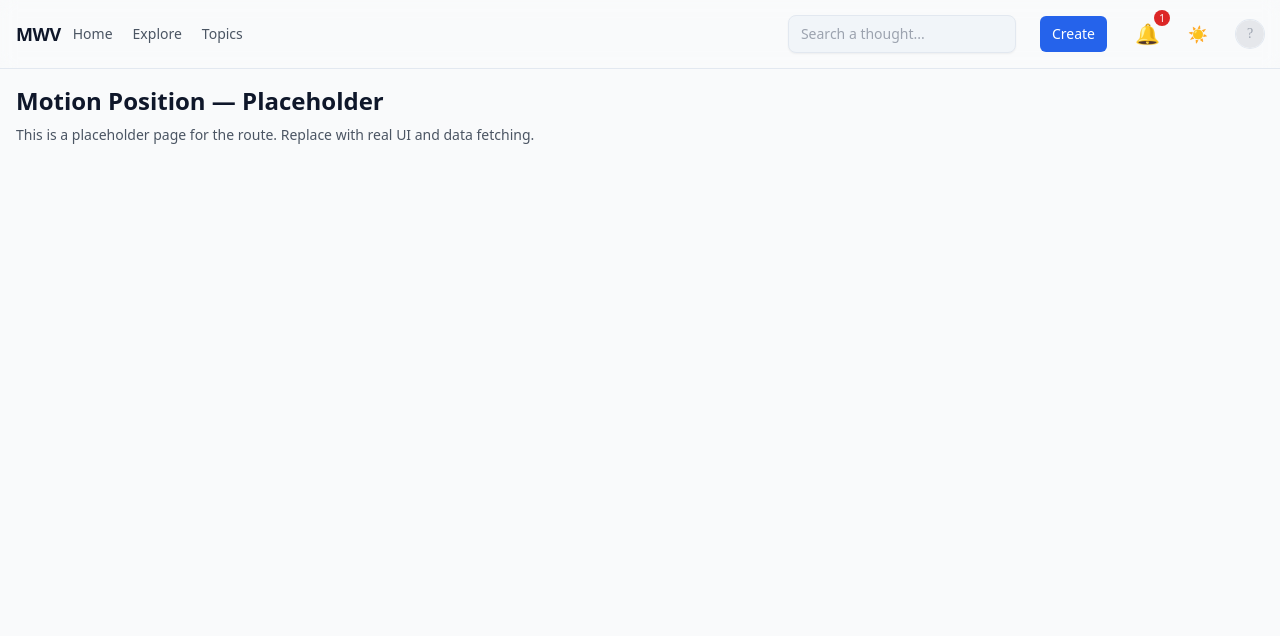
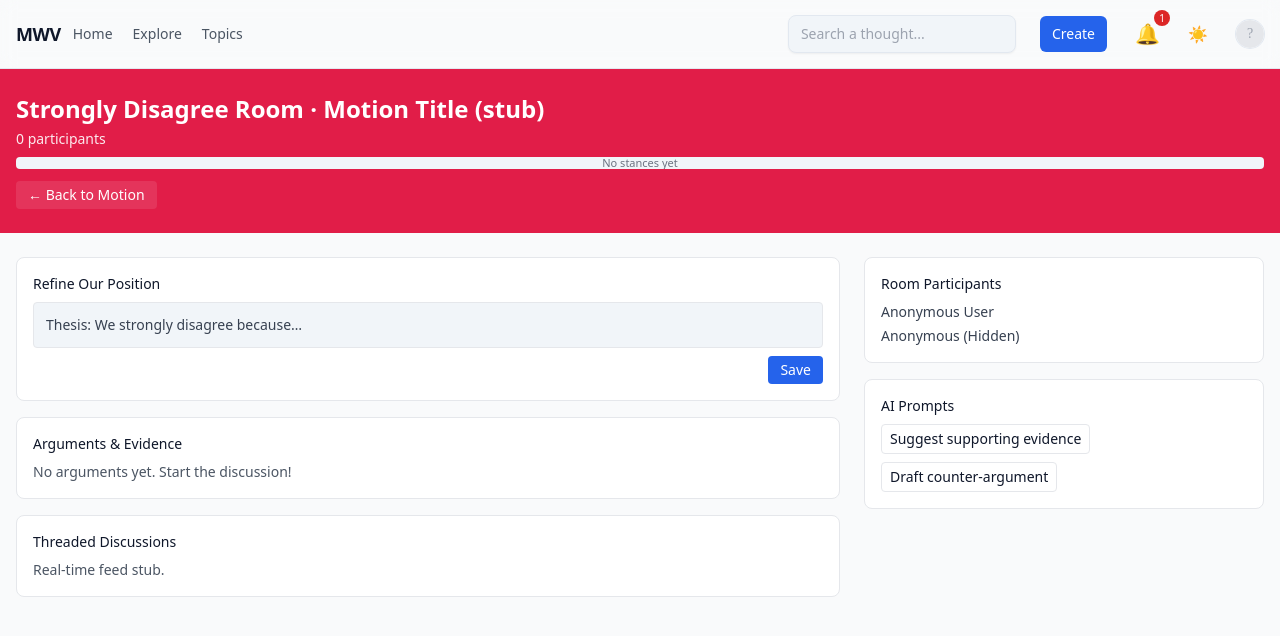
Before and after one commit to My-World-Network-DEV/MWN-My-World-View, a Next.js app: page /motions/1/positions/1 in a window 1280 px wide. Shown: the top 636 px of the page. Built offline with nearby package versions, Linux system fonts and the light colour scheme; no server answers; the database is empty.

Commit message:
feat: integrate StanceSelector component for voting functionality and enhance position page layout with real-time data and user interaction features

```diff
--- a/src/app/motions/[motionId]/page.tsx
+++ b/src/app/motions/[motionId]/page.tsx
@@ -2,6 +2,7 @@ import Link from 'next/link';
 import TopNav from '@/components/TopNav';
 import StanceBar from '@/components/StanceBar';
 import MotionCensusRealtime from '@/components/MotionCensusRealtime';
+import StanceSelector from '@/components/StanceSelector';
 
 //
 
@@ -58,15 +59,23 @@ export default async function Page({ params }: any) {
             )}
             <div className="mt-2 text-xs text-gray-600">{api ? `${total.toLocaleString()} participants` : 'mock data'}</div>
             <div className="mt-3 flex gap-2">
-              <Link href="#" className="rounded bg-emerald-600 px-3 py-2 text-sm text-white">
-                Vote For
-              </Link>
-              <Link href="#" className="rounded bg-rose-600 px-3 py-2 text-sm text-white">
-                Vote Against
-              </Link>
-              <Link href="#" className="rounded bg-gray-200 px-3 py-2 text-sm">
-                Abstain
-              </Link>
+              <div className="w-full">
+                <StanceSelector
+                  onSubmit={async ({ stance, privacy, reasonText }) => {
+                    try {
+                      await fetch('/api/stance-events', {
+                        method: 'POST',
+                        headers: { 'Content-Type': 'application/json' },
+                        body: JSON.stringify({ motionId: motionId, stance, privacy, reasonText }),
+                      });
+                      // Redirect to room
+                      window.location.href = `/motions/${motionId}/positions/${stance}`;
+                    } catch {
+                      // ignore for now
+                    }
+                  }}
+                />
+              </div>
             </div>
           </div>
 
--- a/src/app/motions/[motionId]/positions/[positionId]/page.tsx
+++ b/src/app/motions/[motionId]/positions/[positionId]/page.tsx
@@ -1,13 +1,94 @@
 import React from 'react';
 import TopNav from '@/components/TopNav';
+import StanceBar from '@/components/StanceBar';
 
-export default function Page() {
+// eslint-disable-next-line @typescript-eslint/no-explicit-any
+export default async function Page({ params }: any) {
+  const { motionId, positionId } = params as { motionId: string; positionId: string };
+  const p = Number(positionId);
+  if (![1, 2, 3, 4, 5].includes(p)) {
+    // Invalid; render simple fallback
+    return (
+      <div className="min-h-screen bg-gray-50">
+        <TopNav />
+        <main className="container mx-auto px-4 py-6">
+          <div className="rounded border bg-white p-4">
+            <div className="text-sm text-gray-700">Invalid position. <a className="text-blue-600 underline" href={`/motions/${motionId}`}>Back to motion</a></div>
+          </div>
+        </main>
+      </div>
+    );
+  }
+
+  const motion = { id: motionId, title: 'Motion Title (stub)' };
+
+  let count = 0;
+  try {
+    const res = await fetch(`${process.env.NEXT_PUBLIC_BASE_URL ?? ''}/api/census/motion/${motionId}`, { cache: 'no-store' });
+    if (res.ok) {
+      const data = await res.json();
+      count = Number((data.counts?.[p as any] ?? 0) as number);
+    }
+  } catch { }
+
+  const stanceNames: Record<number, string> = { 1: 'Strongly Disagree', 2: 'Disagree', 3: 'Neutral', 4: 'Agree', 5: 'Strongly Agree' };
+  const stanceColors: Record<number, string> = { 1: 'bg-rose-600', 2: 'bg-orange-500', 3: 'bg-gray-500', 4: 'bg-emerald-400', 5: 'bg-emerald-600' };
+
   return (
     <div className="min-h-screen bg-gray-50">
       <TopNav />
-      <main className="container mx-auto p-4">
-        <h1 className="text-2xl font-bold">Motion Position — Placeholder</h1>
-        <p className="mt-2 text-sm text-gray-600">This is a placeholder page for the route. Replace with real UI and data fetching.</p>
+      <header className={`${stanceColors[p]} text-white`}>
+        <div className="container mx-auto px-4 py-6">
+          <h1 className="text-2xl font-semibold">{stanceNames[p]} Room · {motion.title}</h1>
+          <div className="mt-1 text-sm opacity-90">{count} participants</div>
+          <div className="mt-2">
+            <StanceBar census5={{ counts: { 1: 0, 2: 0, 3: 0, 4: 0, 5: 0 }, total: 0 }} labels={false} />
+          </div>
+          <div className="mt-3">
+            <a href={`/motions/${motionId}`} className="inline-block rounded bg-white/10 px-3 py-1 text-sm hover:bg-white/20">← Back to Motion</a>
+          </div>
+        </div>
+      </header>
+
+      <main className="container mx-auto grid grid-cols-1 gap-6 px-4 py-6 lg:grid-cols-12">
+        <section className="lg:col-span-8 space-y-4">
+          <div className="rounded-lg border bg-white p-4">
+            <div className="text-sm font-medium">Refine Our Position</div>
+            <div className="mt-2 rounded border bg-mwv-muted p-3 text-sm text-gray-700" contentEditable suppressContentEditableWarning>
+              Thesis: We {stanceNames[p].toLowerCase()} because…
+            </div>
+            <div className="mt-2 text-right">
+              <button className="rounded bg-mwv-primary px-3 py-1 text-sm text-white">Save</button>
+            </div>
+          </div>
+
+          <div className="rounded-lg border bg-white p-4">
+            <div className="text-sm font-medium">Arguments & Evidence</div>
+            <div className="mt-2 text-sm text-gray-600">No arguments yet. Start the discussion!</div>
+          </div>
+
+          <div className="rounded-lg border bg-white p-4">
+            <div className="text-sm font-medium">Threaded Discussions</div>
+            <div className="mt-2 text-sm text-gray-600">Real-time feed stub.</div>
+          </div>
+        </section>
+
+        <aside className="lg:col-span-4 space-y-4">
+          <div className="rounded-lg border bg-white p-4">
+            <div className="text-sm font-medium">Room Participants</div>
+            <ul className="mt-2 space-y-1 text-sm text-gray-700">
+              <li>Anonymous User</li>
+              <li>Anonymous (Hidden)</li>
+            </ul>
+          </div>
+          <div className="rounded-lg border bg-white p-4">
+            <div className="text-sm font-medium">AI Prompts</div>
+            <ul className="mt-2 space-y-2 text-sm">
+              <li><button className="rounded border px-2 py-1">Suggest supporting evidence</button></li>
+              <li><button className="rounded border px-2 py-1">Draft counter-argument</button></li>
+            </ul>
+          </div>
+        </aside>
       </main>
     </div>
   );
--- a/src/components/StanceSelector.tsx
+++ b/src/components/StanceSelector.tsx
@@ -2,32 +2,67 @@
 
 import { useState } from 'react';
 
-type Props = { onSubmit?: (v: { stance: 1 | 2 | 3 | 4 | 5; privacy: 'public' | 'anonymous' }) => void };
+type Privacy = 'public' | 'anonymous' | 'hiddenWeighted';
+type SubmitPayload = {
+    stance: 1 | 2 | 3 | 4 | 5;
+    privacy: Privacy;
+    reasonText?: string;
+    evidenceUrls?: string[];
+};
+type Props = { onSubmit?: (v: SubmitPayload) => void; initial?: Partial<SubmitPayload> };
 
-export default function StanceSelector({ onSubmit }: Props) {
-    const [stance, setStance] = useState<1 | 2 | 3 | 4 | 5>(3);
-    const [privacy, setPrivacy] = useState<'public' | 'anonymous'>('public');
+export default function StanceSelector({ onSubmit, initial }: Props) {
+    const [stance, setStance] = useState<1 | 2 | 3 | 4 | 5>((initial?.stance as any) || 3);
+    const [privacy, setPrivacy] = useState<Privacy>((initial?.privacy as any) || 'public');
+    const [reasonText, setReasonText] = useState<string>(initial?.reasonText || '');
+    const [evidenceUrls, setEvidenceUrls] = useState<string[]>(initial?.evidenceUrls || []);
     const handleSubmit = onSubmit ?? (() => { });
+
     return (
         <form
             className="rounded border bg-white p-4 space-y-3"
             onSubmit={(e) => {
                 e.preventDefault();
-                handleSubmit({ stance, privacy });
+                handleSubmit({ stance, privacy, reasonText: reasonText || undefined, evidenceUrls: evidenceUrls.filter(Boolean) });
             }}
         >
             <div>
                 <label className="text-sm font-medium">Stance: {stance}</label>
-                <input className="mt-1 w-full" type="range" min={1} max={5} value={stance} onChange={(e) => setStance(Number(e.target.value) as any)} />
+                <input aria-label="Select stance from 1 Strongly Disagree to 5 Strongly Agree" className="mt-1 w-full" type="range" min={1} max={5} step={1} value={stance} onChange={(e) => setStance(Number(e.target.value) as any)} />
+                <div className="mt-1 grid grid-cols-5 text-[11px] text-gray-600">
+                    <span>1 SD</span>
+                    <span className="text-center">2 D</span>
+                    <span className="text-center">3 N</span>
+                    <span className="text-center">4 A</span>
+                    <span className="text-right">5 SA</span>
+                </div>
             </div>
             <div>
                 <label className="text-sm font-medium">Privacy</label>
                 <select className="mt-1 w-full rounded border px-3 py-2" value={privacy} onChange={(e) => setPrivacy(e.target.value as any)}>
                     <option value="public">Public</option>
                     <option value="anonymous">Anonymous</option>
+                    <option value="hiddenWeighted">Hidden (Weighted)</option>
                 </select>
+                <div className="mt-1 text-[11px] text-gray-500">Hidden: included in metrics, identity not shown.</div>
             </div>
-            <button className="rounded bg-emerald-600 px-3 py-2 text-sm text-white" type="submit">Submit</button>
+            <div>
+                <label className="text-sm font-medium">Reason (optional)</label>
+                <textarea className="mt-1 w-full rounded border px-3 py-2" rows={3} maxLength={500} value={reasonText} onChange={(e) => setReasonText(e.target.value)} placeholder="Explain your stance (max 500 chars)" />
+            </div>
+            <div>
+                <label className="text-sm font-medium">Evidence URLs (optional)</label>
+                <div className="mt-1 space-y-2">
+                    {evidenceUrls.map((u, idx) => (
+                        <div key={idx} className="flex gap-2">
+                            <input className="flex-1 rounded border px-3 py-2" value={u} onChange={(e) => setEvidenceUrls((arr) => arr.map((x, i) => (i === idx ? e.target.value : x)))} placeholder="https://…" />
+                            <button type="button" className="rounded border px-2" onClick={() => setEvidenceUrls((arr) => arr.filter((_, i) => i !== idx))}>Remove</button>
+                        </div>
+                    ))}
+                    <button type="button" className="rounded border px-3 py-1 text-sm" onClick={() => setEvidenceUrls((arr) => [...arr, ''])}>Add link</button>
+                </div>
+            </div>
+            <button className="rounded bg-emerald-600 px-3 py-2 text-sm text-white" type="submit">Submit & Enter Room</button>
         </form>
     );
 }
```
